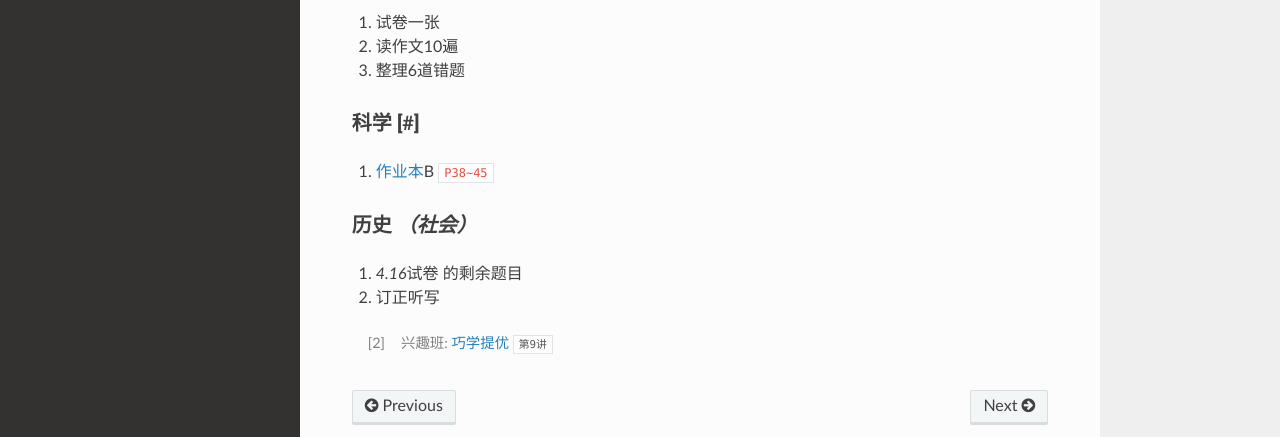
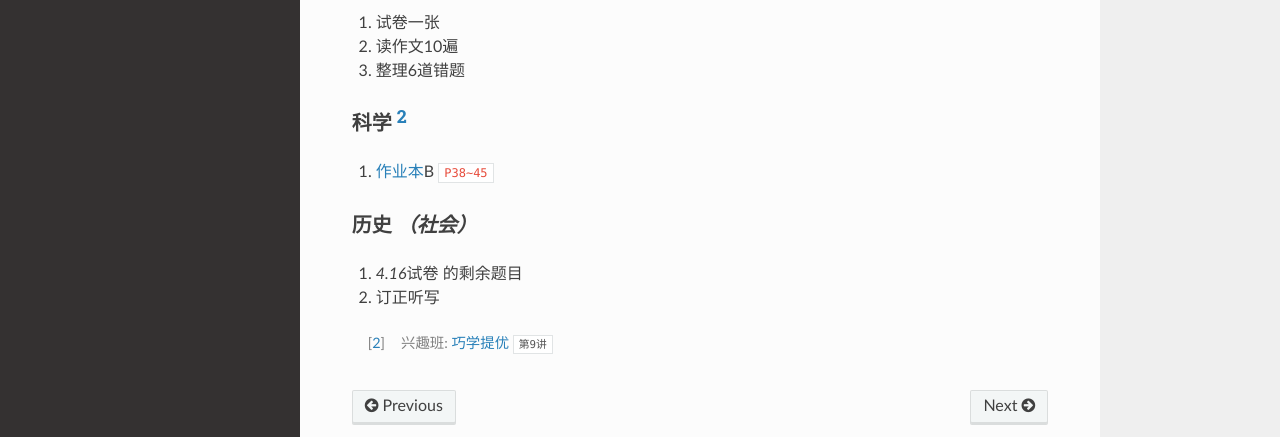
Before and after one commit to Sail-in-1024/2403-Homework, a Sphinx documentation site: the page built from docs/source/events/26.04.17-homework.rst, in a window 1280 px wide and 1154 px high. Shown: the part 599-1036 px from the top of the window. Built offline with Sphinx 7.4.7 and the Read the Docs theme 3.1.0, drawn with Linux system fonts in a browser that asks for light colours.

```diff
--- a/docs/source/events/26.04.17-homework.rst
+++ b/docs/source/events/26.04.17-homework.rst
@@ -26,8 +26,8 @@
 #. 读作文10遍
 #. 整理6道错题
 
-科学 [#]
---------
+科学 [#]_
+---------
 
 #. :term:`作业本`\ B ``P38~45``
 
```
